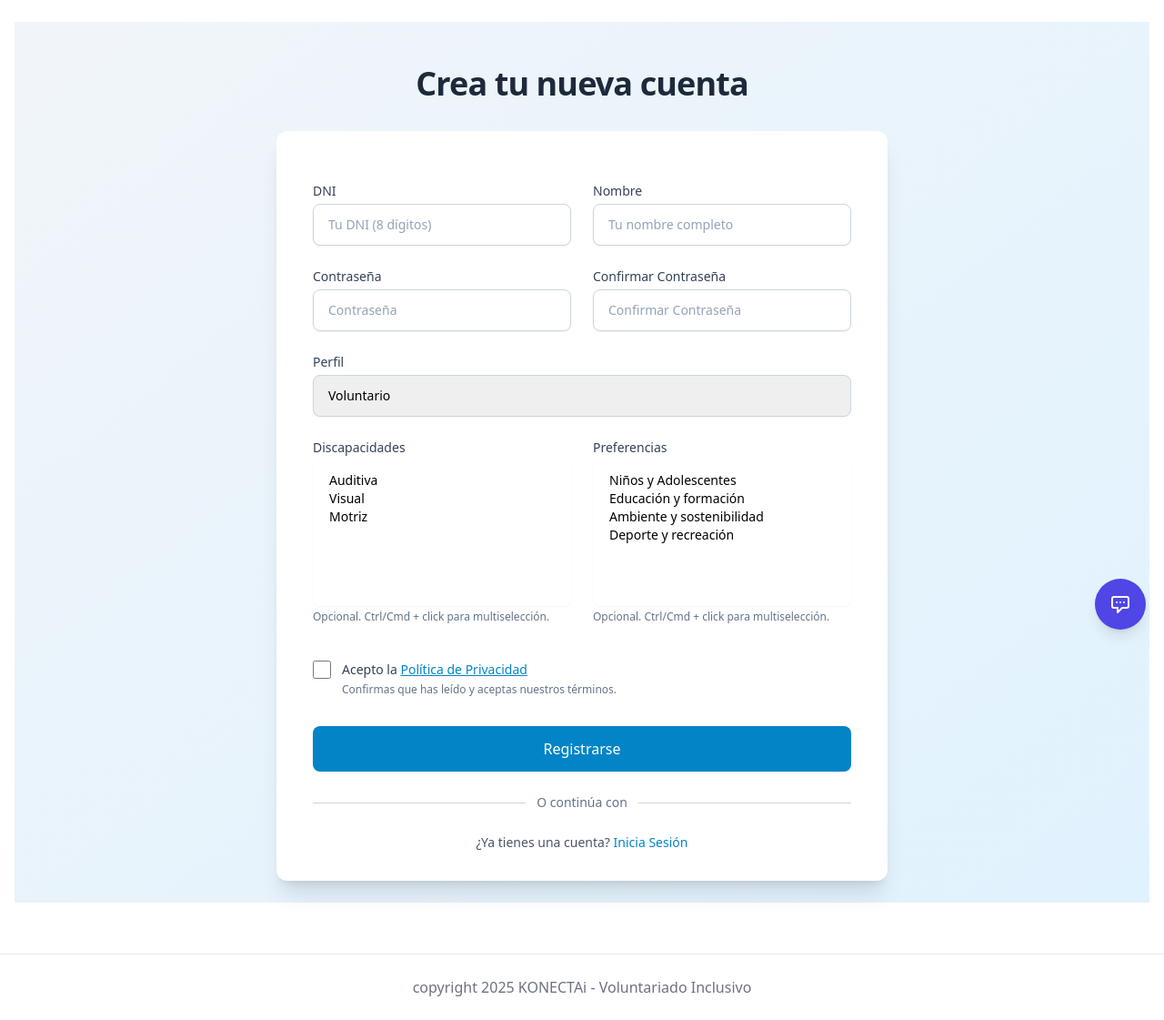
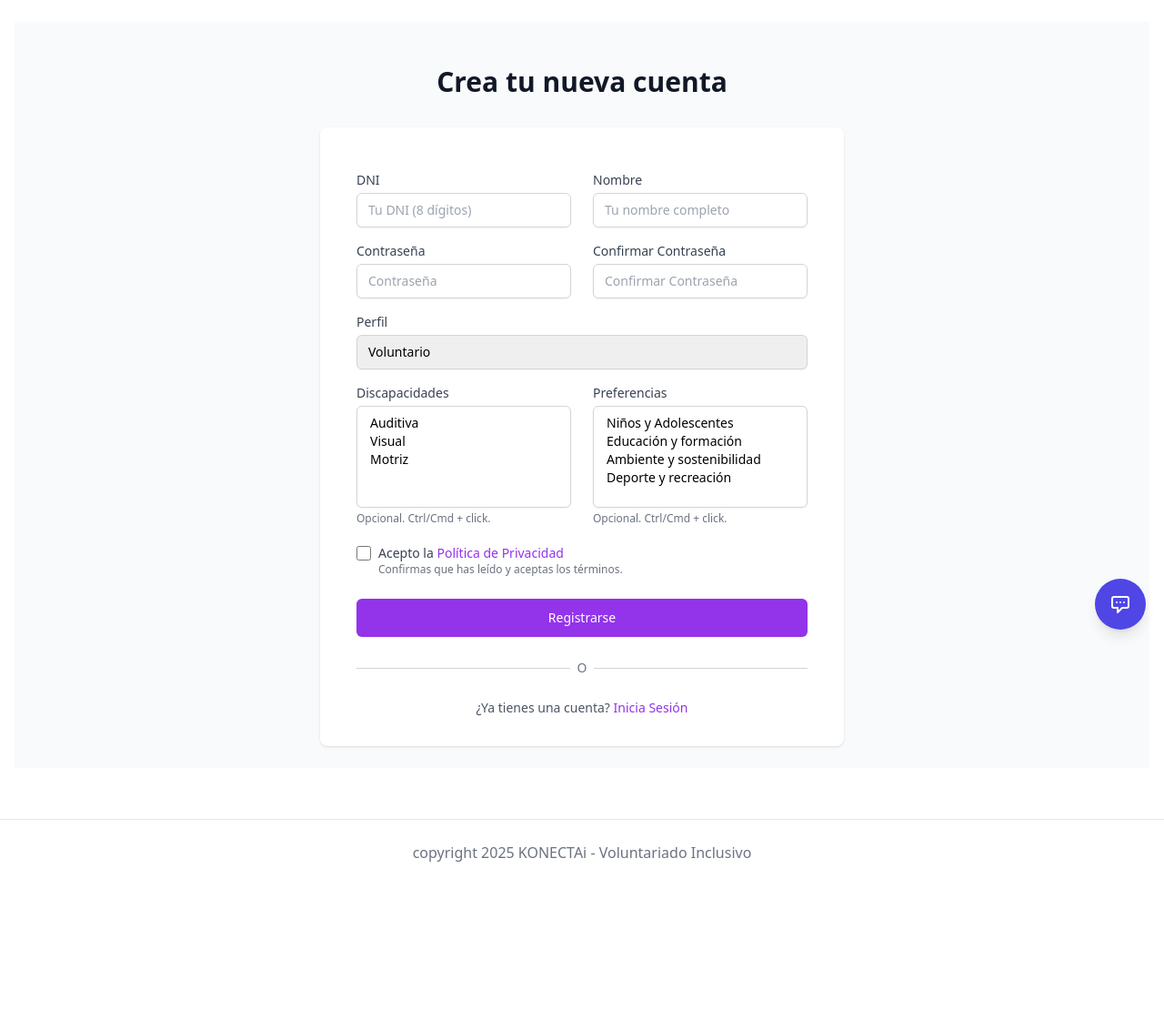
Before and after one commit to dpalominoj/plataforma-voluntariado, a Flask app: page /auth/register in a window 1280 px wide. Shown: the part 88-1209 px from the top of the page at 91% size. After the commit the page ends 1035 px from the top, so only its background shows below. Run offline with Flask 3, Linux system fonts and the light colour scheme; some libraries are stand-ins or nearby versions.

Commit message:
Update register.html

```diff
--- a/view/templates/auth/register.html
+++ b/view/templates/auth/register.html
@@ -5,22 +5,22 @@
 {% block title %}Registrarse - KONECTAi{% endblock %}
 
 {% block content %}
-<div class="min-h-screen bg-gradient-to-br from-slate-100 to-sky-100 flex flex-col justify-center items-center py-6 sm:px-6 lg:px-8 px-4">
-    <div class="sm:mx-auto sm:w-full sm:max-w-2xl">
-        <h2 class="mt-6 text-center text-4xl font-extrabold text-slate-800 tracking-tight">
+<div class="min-h-screen bg-gray-50 flex flex-col justify-center py-6 sm:px-6 lg:px-8">
+    <div class="sm:mx-auto sm:w-full sm:max-w-xl">
+        <h2 class="mt-6 text-center text-3xl font-extrabold text-gray-900">
             Crea tu nueva cuenta
         </h2>
     </div>
 
-    <div class="mt-8 sm:mx-auto sm:w-full sm:max-w-2xl">
-        <div class="bg-white py-8 px-4 shadow-xl rounded-xl sm:px-10">
-            <form method="POST" action="{{ url_for('auth.register') }}" novalidate class="space-y-6">
+    <div class="mt-8 sm:mx-auto sm:w-full sm:max-w-xl">
+        <div class="bg-white py-8 px-4 shadow sm:rounded-lg sm:px-10">
+            <form method="POST" action="{{ url_for('auth.register') }}" novalidate class="space-y-4">
                 {{ form.hidden_tag() }}
 
-                <div class="grid grid-cols-1 md:grid-cols-2 gap-6">
+                <div class="grid grid-cols-1 md:grid-cols-2 md:gap-x-6 gap-y-4 md:gap-y-0">
                     <div>
-                        {{ form.dni.label(class="block text-sm font-medium text-slate-700 mb-1") }}
-                        {{ form.dni(class="appearance-none block w-full px-4 py-3 border border-slate-300 rounded-lg shadow-sm placeholder-slate-400 focus:outline-none focus:ring-sky-500 focus:border-sky-500 sm:text-sm" + (" border-red-500" if form.dni.errors else ""), placeholder="Tu DNI (8 dígitos)") }}
+                        {{ form.dni.label(class="block text-sm font-medium text-gray-700 mb-1") }}
+                        {{ form.dni(class="appearance-none block w-full px-3 py-2 border border-gray-300 rounded-md shadow-sm placeholder-gray-400 focus:outline-none focus:ring-purple-500 focus:border-purple-500 sm:text-sm" + (" border-red-500" if form.dni.errors else ""), placeholder="Tu DNI (8 dígitos)") }}
                         {% if form.dni.errors %}
                             <div class="mt-1">
                                 {% for error in form.dni.errors %}<span class="text-xs text-red-500">{{ error }}</span>{% endfor %}
@@ -28,8 +28,8 @@
                         {% endif %}
                     </div>
                     <div>
-                        {{ form.nombre.label(class="block text-sm font-medium text-slate-700 mb-1") }}
-                        {{ form.nombre(class="appearance-none block w-full px-4 py-3 border border-slate-300 rounded-lg shadow-sm placeholder-slate-400 focus:outline-none focus:ring-sky-500 focus:border-sky-500 sm:text-sm" + (" border-red-500" if form.nombre.errors else ""), placeholder="Tu nombre completo") }}
+                        {{ form.nombre.label(class="block text-sm font-medium text-gray-700 mb-1") }}
+                        {{ form.nombre(class="appearance-none block w-full px-3 py-2 border border-gray-300 rounded-md shadow-sm placeholder-gray-400 focus:outline-none focus:ring-purple-500 focus:border-purple-500 sm:text-sm" + (" border-red-500" if form.nombre.errors else ""), placeholder="Tu nombre completo") }}
                         {% if form.nombre.errors %}
                             <div class="mt-1">
                                 {% for error in form.nombre.errors %}<span class="text-xs text-red-500">{{ error }}</span>{% endfor %}
@@ -38,10 +38,10 @@
                     </div>
                 </div>
 
-                <div class="grid grid-cols-1 md:grid-cols-2 gap-6">
+                <div class="grid grid-cols-1 md:grid-cols-2 md:gap-x-6 gap-y-4 md:gap-y-0">
                     <div>
-                        {{ form.password.label(class="block text-sm font-medium text-slate-700 mb-1") }}
-                        {{ form.password(class="appearance-none block w-full px-4 py-3 border border-slate-300 rounded-lg shadow-sm placeholder-slate-400 focus:outline-none focus:ring-sky-500 focus:border-sky-500 sm:text-sm" + (" border-red-500" if form.password.errors else ""), placeholder="Contraseña") }}
+                        {{ form.password.label(class="block text-sm font-medium text-gray-700 mb-1") }}
+                        {{ form.password(class="appearance-none block w-full px-3 py-2 border border-gray-300 rounded-md shadow-sm placeholder-gray-400 focus:outline-none focus:ring-purple-500 focus:border-purple-500 sm:text-sm" + (" border-red-500" if form.password.errors else ""), placeholder="Contraseña") }}
                         {% if form.password.errors %}
                             <div class="mt-1">
                                 {% for error in form.password.errors %}<span class="text-xs text-red-500">{{ error }}</span>{% endfor %}
@@ -49,8 +49,8 @@
                         {% endif %}
                     </div>
                     <div>
-                        {{ form.confirm_password.label(class="block text-sm font-medium text-slate-700 mb-1") }}
-                        {{ form.confirm_password(class="appearance-none block w-full px-4 py-3 border border-slate-300 rounded-lg shadow-sm placeholder-slate-400 focus:outline-none focus:ring-sky-500 focus:border-sky-500 sm:text-sm" + (" border-red-500" if form.confirm_password.errors else ""), placeholder="Confirmar Contraseña") }}
+                        {{ form.confirm_password.label(class="block text-sm font-medium text-gray-700 mb-1") }}
+                        {{ form.confirm_password(class="appearance-none block w-full px-3 py-2 border border-gray-300 rounded-md shadow-sm placeholder-gray-400 focus:outline-none focus:ring-purple-500 focus:border-purple-500 sm:text-sm" + (" border-red-500" if form.confirm_password.errors else ""), placeholder="Confirmar Contraseña") }}
                         {% if form.confirm_password.errors %}
                             <div class="mt-1">
                                 {% for error in form.confirm_password.errors %}<span class="text-xs text-red-500">{{ error }}</span>{% endfor %}
@@ -60,8 +60,8 @@
                 </div>
 
                 <div>
-                    {{ form.perfil.label(class="block text-sm font-medium text-slate-700 mb-1") }}
-                    {{ form.perfil(class="appearance-none block w-full px-4 py-3 border border-slate-300 rounded-lg shadow-sm focus:outline-none focus:ring-sky-500 focus:border-sky-500 sm:text-sm" + (" border-red-500" if form.perfil.errors else "")) }}
+                    {{ form.perfil.label(class="block text-sm font-medium text-gray-700 mb-1") }}
+                    {{ form.perfil(class="appearance-none block w-full px-3 py-2 border border-gray-300 rounded-md shadow-sm focus:outline-none focus:ring-purple-500 focus:border-purple-500 sm:text-sm" + (" border-red-500" if form.perfil.errors else "")) }}
                     {% if form.perfil.errors %}
                         <div class="mt-1">
                             {% for error in form.perfil.errors %}<span class="text-xs text-red-500">{{ error }}</span>{% endfor %}
@@ -69,22 +69,21 @@
                     {% endif %}
                 </div>
 
-                <div class="grid grid-cols-1 md:grid-cols-2 gap-6">
+                <div class="grid grid-cols-1 md:grid-cols-2 md:gap-x-6 gap-y-4 md:gap-y-0">
                     <div>
-                        {{ form.discapacidades.label(class="block text-sm font-medium text-slate-700 mb-1") }}
-                        {{ form.discapacidades(class="form-multiselect block w-full mt-1 border-slate-300 rounded-lg shadow-sm focus:border-sky-500 focus:ring focus:ring-sky-500 focus:ring-opacity-50 sm:text-sm py-3 px-4 h-32 md:h-40" + (" border-red-500" if form.discapacidades.errors else ""), multiple="multiple") }}
-                        <p class="mt-1 text-xs text-slate-500">Opcional. Ctrl/Cmd + click para multiselección.</p>
+                        {{ form.discapacidades.label(class="block text-sm font-medium text-gray-700 mb-1") }}
+                        {{ form.discapacidades(class="appearance-none block w-full px-3 py-2 border border-gray-300 rounded-md shadow-sm focus:outline-none focus:ring-purple-500 focus:border-purple-500 sm:text-sm h-28" + (" border-red-500" if form.discapacidades.errors else ""), multiple="multiple") }}
+                        <p class="mt-1 text-xs text-gray-500">Opcional. Ctrl/Cmd + click.</p>
                         {% if form.discapacidades.errors %}
                             <div class="mt-1">
                                 {% for error in form.discapacidades.errors %}<span class="text-xs text-red-500">{{ error }}</span>{% endfor %}
                             </div>
                         {% endif %}
                     </div>
-
                     <div>
-                        {{ form.preferencias.label(class="block text-sm font-medium text-slate-700 mb-1") }}
-                        {{ form.preferencias(class="form-multiselect block w-full mt-1 border-slate-300 rounded-lg shadow-sm focus:border-sky-500 focus:ring focus:ring-sky-500 focus:ring-opacity-50 sm:text-sm py-3 px-4 h-32 md:h-40" + (" border-red-500" if form.preferencias.errors else ""), multiple="multiple") }}
-                        <p class="mt-1 text-xs text-slate-500">Opcional. Ctrl/Cmd + click para multiselección.</p>
+                        {{ form.preferencias.label(class="block text-sm font-medium text-gray-700 mb-1") }}
+                        {{ form.preferencias(class="appearance-none block w-full px-3 py-2 border border-gray-300 rounded-md shadow-sm focus:outline-none focus:ring-purple-500 focus:border-purple-500 sm:text-sm h-28" + (" border-red-500" if form.preferencias.errors else ""), multiple="multiple") }}
+                        <p class="mt-1 text-xs text-gray-500">Opcional. Ctrl/Cmd + click.</p>
                         {% if form.preferencias.errors %}
                             <div class="mt-1">
                                 {% for error in form.preferencias.errors %}<span class="text-xs text-red-500">{{ error }}</span>{% endfor %}
@@ -93,50 +92,50 @@
                     </div>
                 </div>
 
-                <div class="pt-2 sm:pt-4">
+                <div class="pt-1">
                     <div class="flex items-start">
                         <div class="flex items-center h-5">
-                             {{ form.acepto_politica(class="h-5 w-5 text-sky-600 focus:ring-sky-500 border-slate-400 rounded") }}
+                            {{ form.acepto_politica(class="h-4 w-4 text-purple-600 focus:ring-purple-500 border-gray-300 rounded") }}
                         </div>
-                        <div class="ml-3 text-sm">
-                            <label for="{{ form.acepto_politica.id }}" class="font-medium text-slate-700 cursor-pointer">
+                        <div class="ml-2 text-sm">
+                            <label for="{{ form.acepto_politica.id }}" class="font-medium text-gray-700 cursor-pointer">
                                 Acepto la
-                                <a href="{{ url_for('static', filename='assets/documentos/Politica_de_Privacidad.pdf') }}" target="_blank" rel="noopener noreferrer" class="font-medium text-sky-600 hover:text-sky-500 underline">
+                                <a href="{{ url_for('static', filename='assets/documentos/Politica_de_Privacidad.pdf') }}" target="_blank" rel="noopener noreferrer" class="font-medium text-purple-600 hover:text-purple-500">
                                     Política de Privacidad
                                 </a>
                             </label>
-                             {% if form.acepto_politica.errors %}
-                                <div class="mt-1">
+                            {% if form.acepto_politica.errors %}
+                                <div class="mt-0.5">
                                     {% for error in form.acepto_politica.errors %}
                                         <span class="text-xs text-red-500">{{ error }}</span><br>
                                     {% endfor %}
                                 </div>
                             {% endif %}
-                            <p class="text-xs text-slate-500 mt-1">Confirmas que has leído y aceptas nuestros términos.</p>
+                            <p class="text-xs text-gray-500">Confirmas que has leído y aceptas los términos.</p>
                         </div>
                     </div>
                 </div>
 
                 <div class="pt-2">
-                    {{ form.submit(class="w-full flex justify-center py-3 px-4 border border-transparent rounded-lg shadow-sm text-base font-medium text-white bg-sky-600 hover:bg-sky-700 focus:outline-none focus:ring-2 focus:ring-offset-2 focus:ring-sky-500 transition duration-150 ease-in-out") }}
+                    {{ form.submit(class="w-full flex justify-center py-2.5 px-4 border border-transparent rounded-md shadow-sm text-sm font-medium text-white bg-purple-600 hover:bg-purple-700 focus:outline-none focus:ring-2 focus:ring-offset-2 focus:ring-purple-500") }}
                 </div>
             </form>
 
             <div class="mt-6">
                  <div class="relative">
                     <div class="absolute inset-0 flex items-center">
-                        <div class="w-full border-t border-slate-300"></div>
+                        <div class="w-full border-t border-gray-300"></div>
                     </div>
                     <div class="relative flex justify-center text-sm">
-                        <span class="px-3 bg-white text-slate-500 font-medium">
-                            O continúa con
+                        <span class="px-2 bg-white text-gray-500">
+                            O
                         </span>
                     </div>
                 </div>
                 <div class="mt-6 text-center">
-                    <p class="text-sm text-slate-600">
+                    <p class="text-sm text-gray-600">
                         ¿Ya tienes una cuenta?
-                        <a href="{{ url_for('auth.login') }}" class="font-medium text-sky-600 hover:text-sky-500 hover:underline">
+                        <a href="{{ url_for('auth.login') }}" class="font-medium text-purple-600 hover:text-purple-500">
                             Inicia Sesión
                         </a>
                     </p>
```
